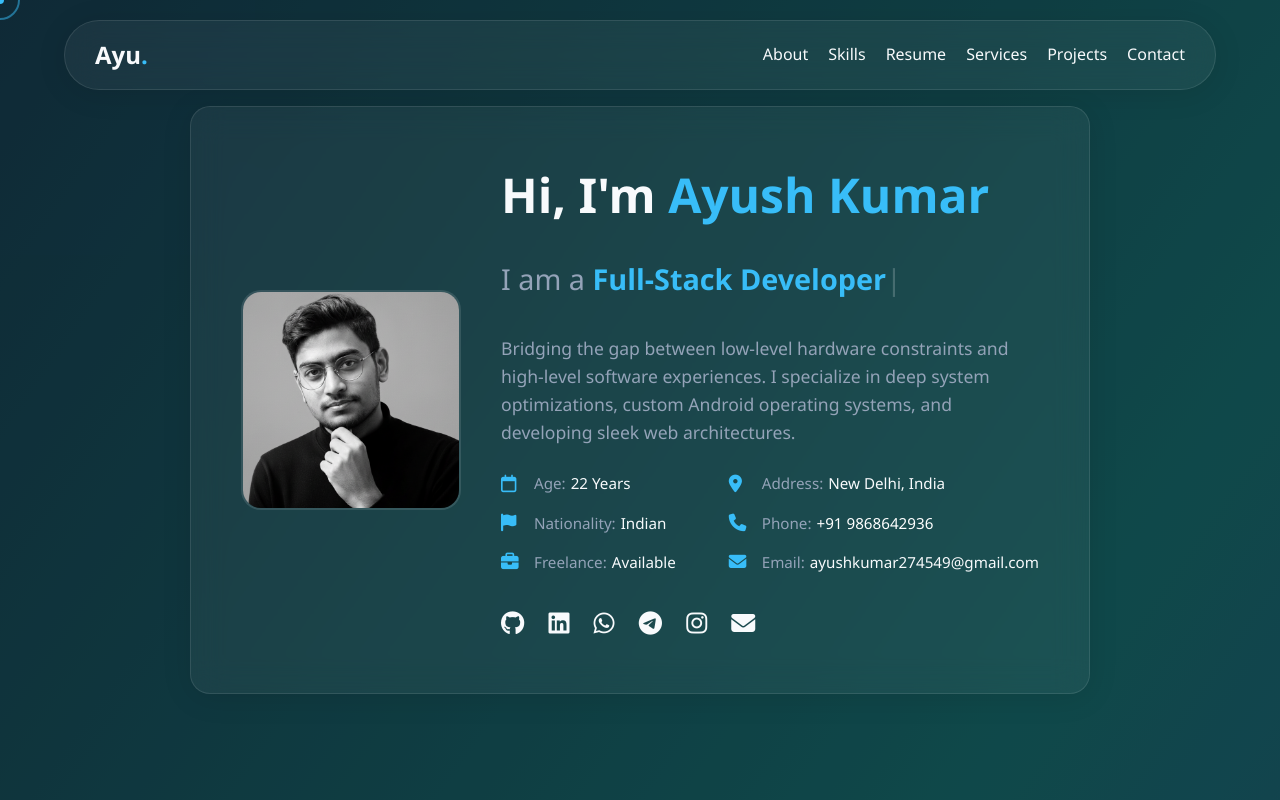
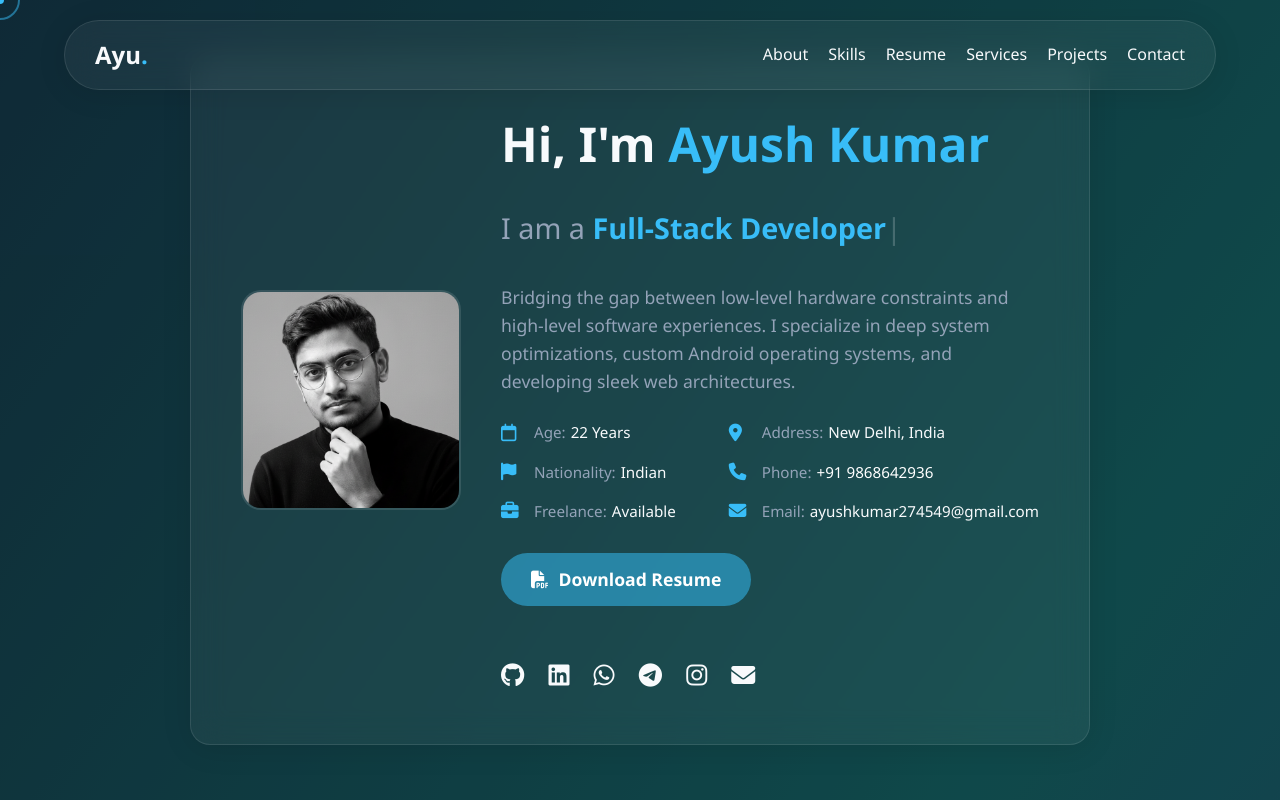
Before and after one commit to DevAyu-Codes/PortfolioV2, a plain HTML site: page index.html in a window 1280 px wide. Shown: the top 800 px of the page. Drawn offline with Linux system fonts and the light colour scheme.

Commit message:
added resume

```diff
--- a/index.html
+++ b/index.html
@@ -61,6 +61,10 @@
                     <div class="info-item"><i class="fa-solid fa-briefcase"></i> Freelance: <span>Available</span></div>
                     <div class="info-item"><i class="fa-solid fa-envelope"></i> Email: <span>ayushkumar274549@gmail.com</span></div>
                 </div>
+
+                <a href="resources/resume/Ayush Kumar.pdf" class="btn resume-btn hover-target" target="_blank">
+                    <i class="fa-solid fa-file-pdf"></i>Download Resume
+                </a>
 
                 <div class="social-links-hero">
                     <a href="https://github.com/DevAyu-Codes/" class="hover-target" target="_blank"><i class="fa-brands fa-github"></i></a>
--- a/resources/css/styles.css
+++ b/resources/css/styles.css
@@ -74,8 +74,6 @@ body {
     border-radius: 20px;
     box-shadow: 0 4px 30px rgba(0, 0, 0, 0.1);
     transform: translateZ(0);
-    /* NEW: Skips rendering cards that are off-screen */
-    content-visibility: auto;
 }
 
 /* --- Navigation --- */
@@ -146,6 +144,27 @@ body {
     color: var(--text-main);
     font-weight: 500;
     margin-left: 5px;
+}
+
+.resume-btn {
+    display: inline-flex;
+    align-items: center;
+    gap: 10px;
+    background: rgba(54, 195, 255, 0.5);
+    color: white;
+    padding: 12px 30px;
+    border-radius: 30px;
+    font-weight: bold;
+    text-decoration: none;
+    font-size: 1.1rem;
+    margin-bottom: 50px;
+    border: none;
+}
+
+.resume-btn:hover {
+    background: rgba(56, 189, 248, 0.5);
+    transform: translateY(-3px);
+    box-shadow: 0 10px 20px rgba(0, 144, 206, 0.5);
 }
 
 /* Ensure the grid collapses to one column on smaller phone screens */
@@ -305,11 +324,8 @@ body {
     text-align: center;
     width: 100%;
     margin-top: 30px;
-
-    /* THE FIX: Override the performance clipping so the icon can pop out */
     overflow: visible !important;
-    content-visibility: visible !important;
-    contain: none !important;
+    contain: none !important; /* <--- AND THIS ONE */
 }
 
 .share-icon-wrapper {
```
Also changed, not shown: 1 other file.
